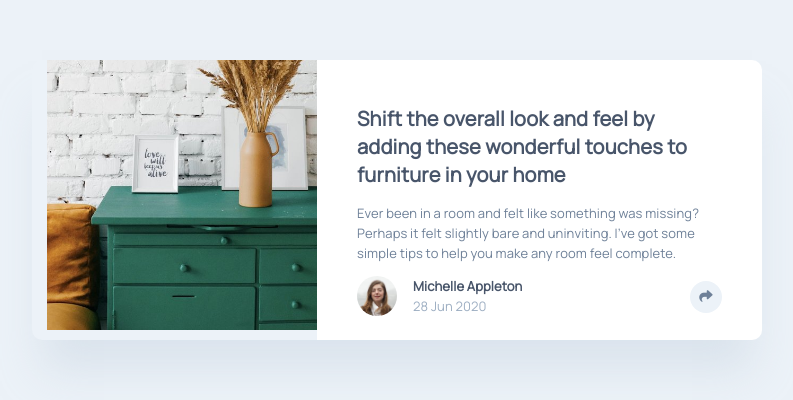
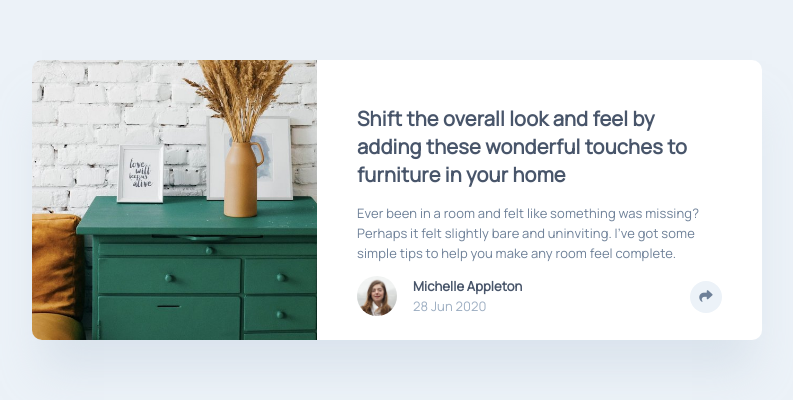
Before and after one commit to romannery/article-preview-component, a plain HTML site: page index.html in a window 1280 px wide. Shown: the part 200-600 px from the top of the page, without its empty margins (243-1036 px from the left). Drawn offline with Linux system fonts and the light colour scheme.

Commit message:
fixed drawers image position

```diff
--- a/style.css
+++ b/style.css
@@ -14,7 +14,6 @@ body{
     display: flex;
     border-radius: 10px;
     box-shadow: 0px 40px 40px -10px rgba(201, 213, 225, 0.50);
-
 }
 
 .image-cntr{
@@ -30,8 +29,7 @@ img{
 .drawers-img{
     border-top-left-radius: 10px;
     border-bottom-left-radius: 10px;
-    object-fit: cover;
-    object-position: left 15px bottom 10px;
+    width: auto;
 }
 
 .content-cntr{
```
